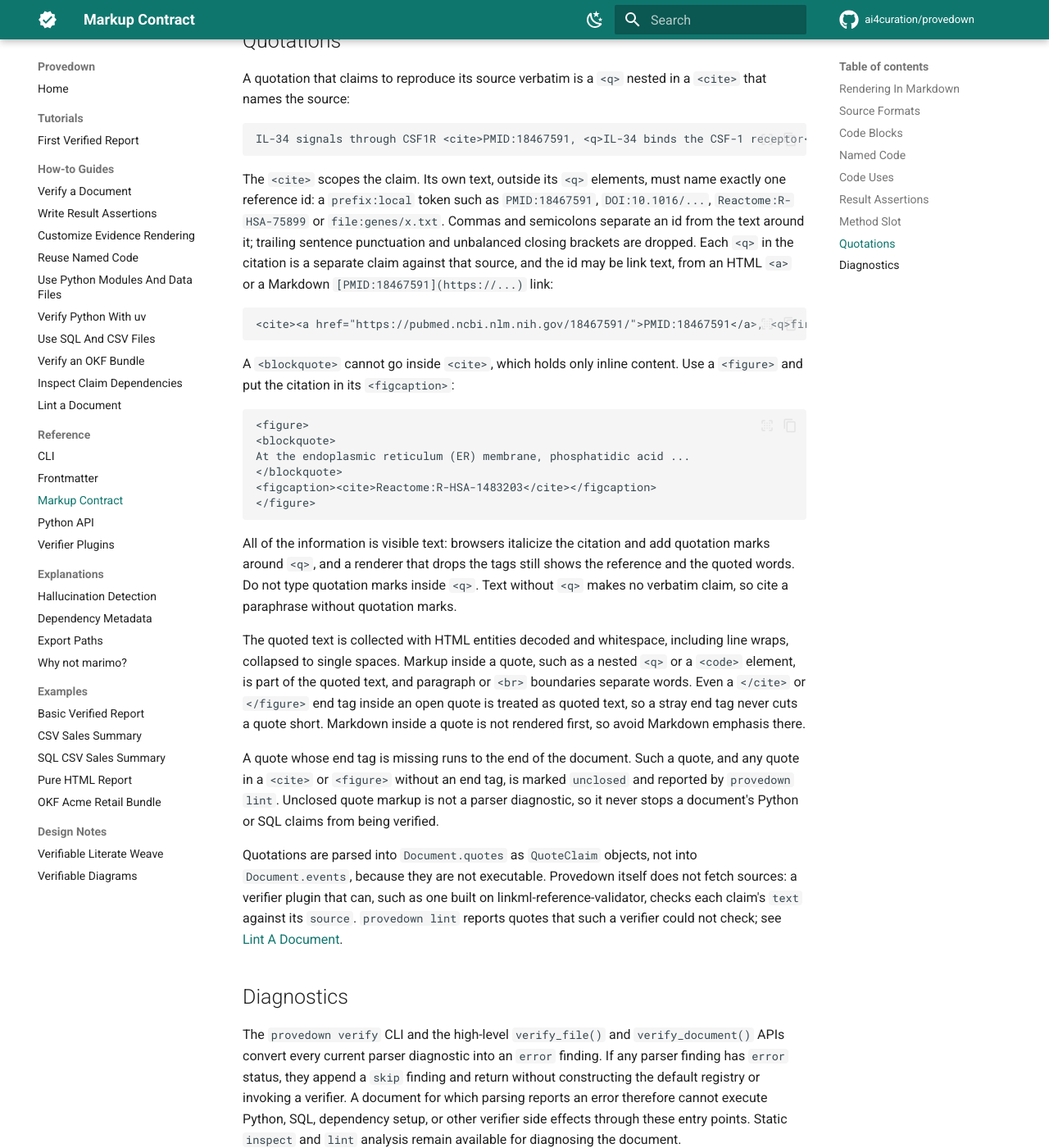
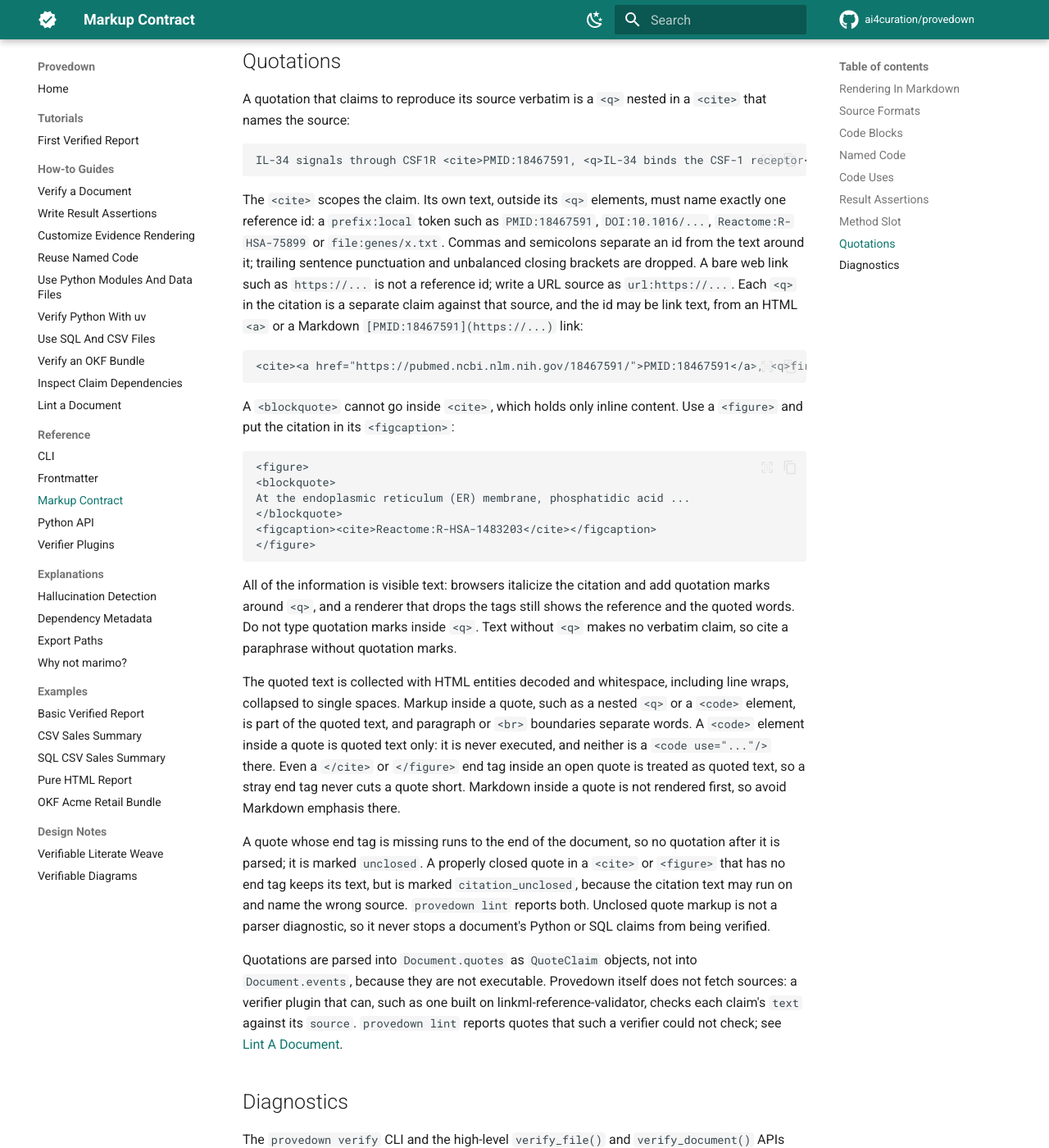
Before and after one commit to ai4curation/provedown, an MkDocs documentation site: the page built from docs/reference/markup.md, in a window 1280 px wide and 1400 px high, scrolled down 4007 px. Shown: the whole window at 82% size. Built offline with MkDocs 1.6.1 and Material for MkDocs 9.7.7, drawn with Linux system fonts in a browser that asks for light colours; comment, search, counter and statistics services are not loaded; some of the changed text lies outside the part shown.

Commit message:
Never execute code quoted in a quotation; split unclosed flags
Second round of review fixes for cited quotations:

- A <code> element inside a <q> or <blockquote> is quoted text only: it
  no longer becomes an executable code block, a <code use> there runs
  nothing, and tags or a missing end tag inside quoted code are not
  parser diagnostics. Previously quoting a line of code executed it.
- QuoteClaim.unclosed now means only that the quote's own end tag is
  missing. A closed quote in an unclosed <cite> or <figure> keeps its
  text and is marked citation_unclosed instead, reported by the new
  unclosed-citation lint.
- The unclosed-quote message and the docs say that quotations after an
  unclosed quote are not parsed.
- Markdown link targets with a title or balanced parentheses, and bare
  http(s) links, are not taken as reference ids; URL sources use url:.
- The several-sources lint doc covers the figcaption case.

Co-Authored-By: Claude Opus 5.5 <noreply@anthropic.com>
Claude-Session: https://claude.ai/code/session_01UMrk1o2dPRDsVFZsQKFRpm

`````diff
--- a/docs/reference/markup.md
+++ b/docs/reference/markup.md
@@ -73,7 +73,8 @@ Markdown fenced code blocks and YAML frontmatter are ignored when scanning for
 Provedown HTML. HTML regions with `data-provedown-ignore="true"` or the
 `provedown-ignore` class are also ignored.
 
-In source HTML, every `<code>` element is treated as Provedown code. Put
+In source HTML, every `<code>` element is treated as Provedown code, except
+one inside a [quotation](#quotations), which is quoted text. Put other
 non-executable code samples inside an ignored region when they should only be
 shown to readers.
 
@@ -193,9 +194,11 @@ The `<cite>` scopes the claim. Its own text, outside its `<q>` elements, must
 name exactly one reference id: a `prefix:local` token such as `PMID:18467591`,
 `DOI:10.1016/...`, `Reactome:R-HSA-75899` or `file:genes/x.txt`. Commas and
 semicolons separate an id from the text around it; trailing sentence
-punctuation and unbalanced closing brackets are dropped. Each `<q>` in the
-citation is a separate claim against that source, and the id may be link text,
-from an HTML `<a>` or a Markdown `[PMID:18467591](https://...)` link:
+punctuation and unbalanced closing brackets are dropped. A bare web link such
+as `https://...` is not a reference id; write a URL source as `url:https://...`.
+Each `<q>` in the citation is a separate claim against that source, and the id
+may be link text, from an HTML `<a>` or a Markdown `[PMID:18467591](https://...)`
+link:
 
 ````markdown
 <cite><a href="https://pubmed.ncbi.nlm.nih.gov/18467591/">PMID:18467591</a>, <q>first excerpt</q> and <q>second excerpt</q></cite>
@@ -222,16 +225,20 @@ quotation marks.
 The quoted text is collected with HTML entities decoded and whitespace,
 including line wraps, collapsed to single spaces. Markup inside a quote, such as
 a nested `<q>` or a `<code>` element, is part of the quoted text, and paragraph
-or `<br>` boundaries separate words. Even a `</cite>` or `</figure>` end tag
+or `<br>` boundaries separate words. A `<code>` element inside a quote is
+quoted text only: it is never executed, and neither is a `<code use="..."/>`
+there. Even a `</cite>` or `</figure>` end tag
 inside an open quote is treated as quoted text, so a stray end tag never cuts
 a quote short. Markdown inside a quote is not rendered first, so avoid
 Markdown emphasis there.
 
-A quote whose end tag is missing runs to the end of the document. Such a quote,
-and any quote in a `<cite>` or `<figure>` without an end tag, is marked
-`unclosed` and reported by `provedown lint`. Unclosed quote markup is not a
-parser diagnostic, so it never stops a document's Python or SQL claims from
-being verified.
+A quote whose end tag is missing runs to the end of the document, so no
+quotation after it is parsed; it is marked `unclosed`. A properly closed quote
+in a `<cite>` or `<figure>` that has no end tag keeps its text, but is marked
+`citation_unclosed`, because the citation text may run on and name the wrong
+source. `provedown lint` reports both. Unclosed quote markup is not a parser
+diagnostic, so it never stops a document's Python or SQL claims from being
+verified.
 
 Quotations are parsed into `Document.quotes` as `QuoteClaim` objects, not into
 `Document.events`, because they are not executable. Provedown itself does not
`````
Also changed, not shown: docs/how-to-guides/lint-a-document.md (+9 -4 lines), docs/reference/python-api.md (+7 -2 lines), 4 other files.
